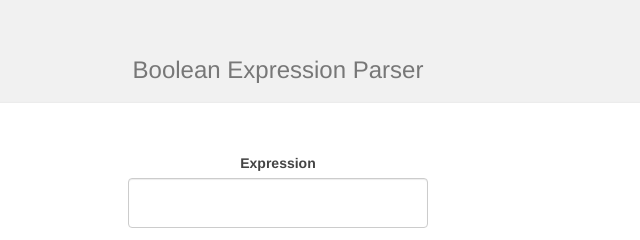
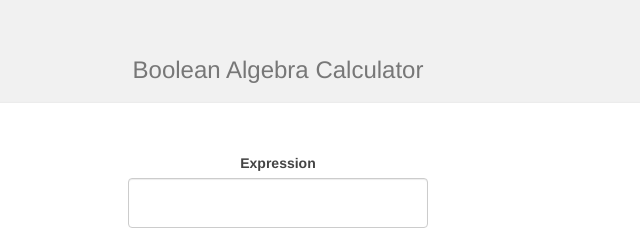
Before and after one commit to sheabunge/boolcalc, a website: page index.html in a window 1280 px wide. Shown: the part 103-343 px from the top of the page, 362-1002 px from the left. Drawn offline with nearby package versions, Linux system fonts and the light colour scheme.

Commit message:
Rename project

```diff
--- a/index.html
+++ b/index.html
@@ -4,7 +4,7 @@
 	<meta charset="utf-8">
 	<meta name="viewport" content="width=device-width, initial-scale=1, shrink-to-fit=no">
 	<meta http-equiv="x-ua-compatible" content="ie=edge">
-	<title>Boolean Expression Parser</title>
+	<title>Boolean Algebra Calculator</title>
 
 	<link rel="stylesheet" href="https://fonts.googleapis.com/css?family=Open+Sans">
 	<link rel="stylesheet" href="https://maxcdn.bootstrapcdn.com/bootstrap/3.3.7/css/bootstrap.min.css" integrity="sha384-BVYiiSIFeK1dGmJRAkycuHAHRg32OmUcww7on3RYdg4Va+PmSTsz/K68vbdEjh4u" crossorigin="anonymous">
@@ -16,7 +16,7 @@
 	<div class="container">
 
 		<div class="header clearfix">
-			<h3 class="text-muted">Boolean Expression Parser</h3>
+			<h3 class="text-muted">Boolean Algebra Calculator</h3>
 		</div>
 
 		<main ng-controller="Parser">
```
Also changed, not shown: package.json (+6 -6 lines).
